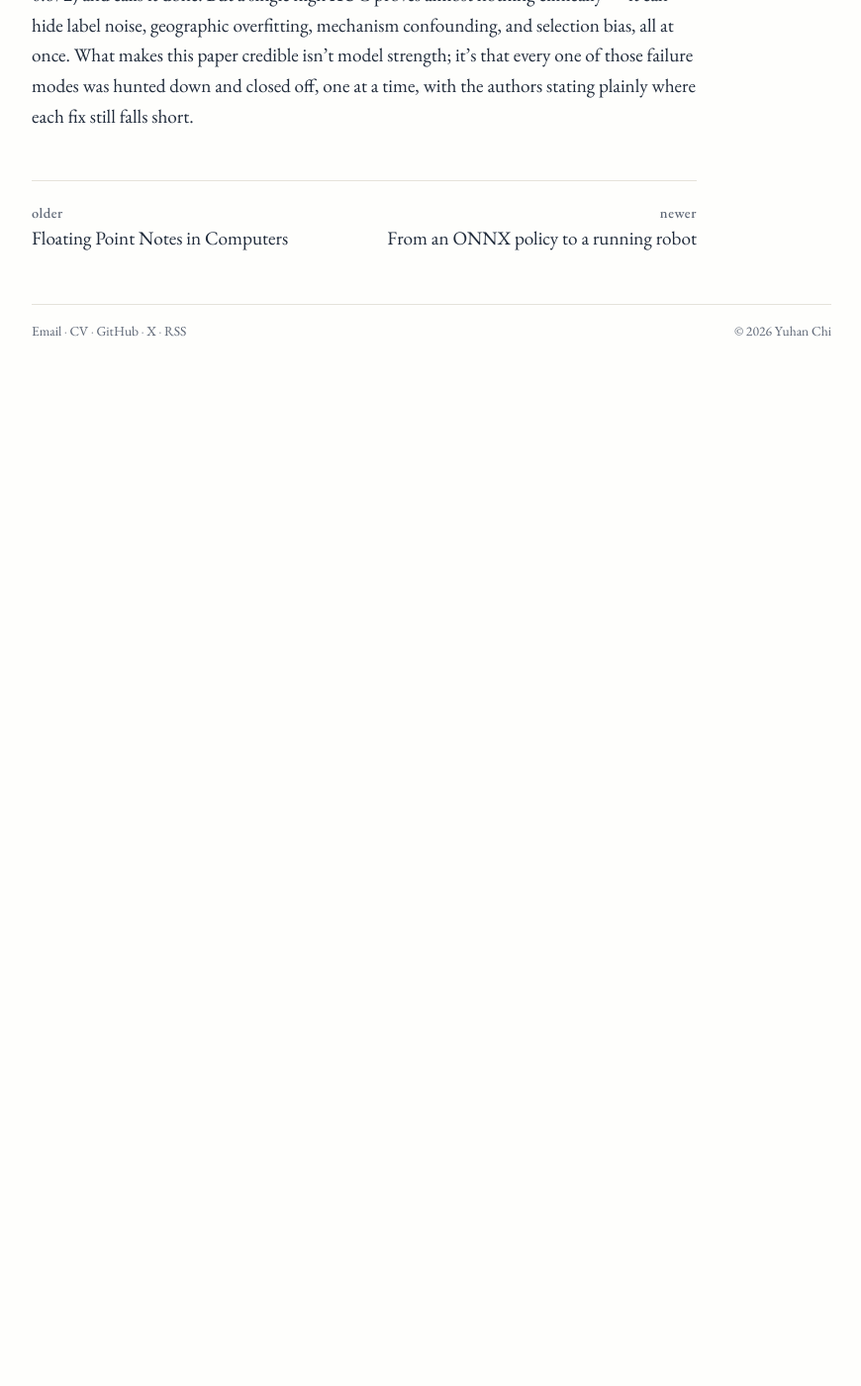
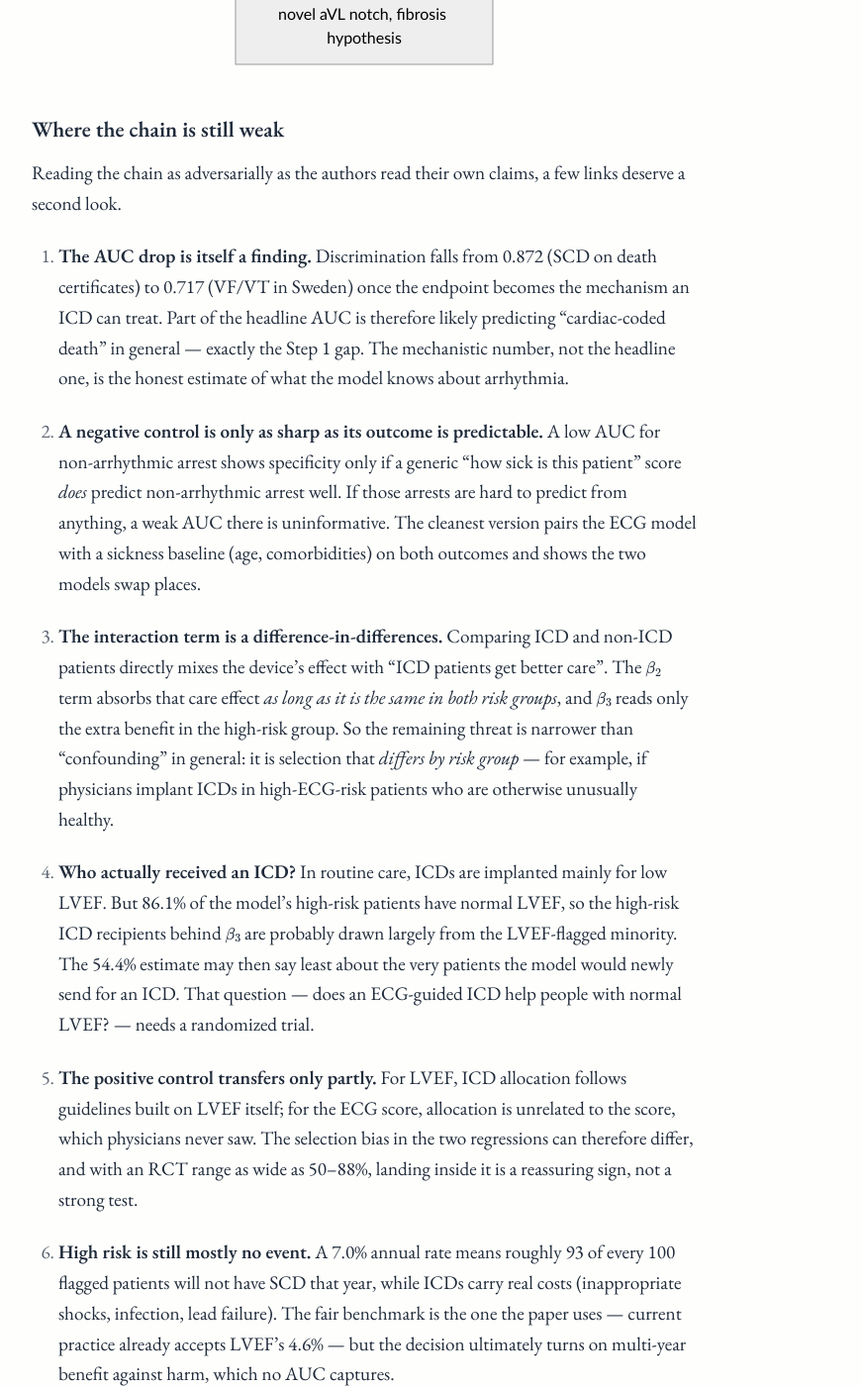
Before and after one commit to yuhanchi/yuhanchi.github.io, a Jekyll site: the page built from _posts/2026-07-15-visit-prof-obermeyer.md, in a window 1280 px wide and 1400 px high, scrolled down 7246 px. Shown: the whole window at 99% size, without its empty margins (204-1074 px from the left). Built offline with Jekyll 4.4.1, drawn with Linux system fonts in a browser that asks for light colours; some web fonts are replaced; before the commit the page ends 7613 px from its top, so only the background shows below that; some of the changed text lies outside the part shown.

Commit message:
Obermeyer post: tighten the analysis and add a critique section
- Intro: a proof closes every case; empirical work names and narrows gaps
- Step 1: negatives are non-SCD patients; AUC is silent on the operating
  point, so tie the Step 0 claim to the abstract's 7.0% vs 4.6% comparison
- Step 4: "negative-control outcome"; 0.582 is weak, not chance
- Step 5: regression outcome is death, matching the reported result
- Step 6 and closing: "evidence", not "proof"
- New "Where the chain is still weak" section: AUC drop as a finding,
  negative-control predictability, interaction as difference-in-differences,
  who actually received ICDs, limits of the positive control, base-rate harms

Co-Authored-By: Claude Opus 5.5 <noreply@anthropic.com>

````diff
--- a/_posts/2026-07-15-visit-prof-obermeyer.md
+++ b/_posts/2026-07-15-visit-prof-obermeyer.md
@@ -33,7 +33,7 @@ Sudden cardiac death is, in theory, preventable with defibrillators. But every y
 
 ## The Logical Structure of the Paper: A Chain of Falsification
 
-This paper isn't "we ran an experiment and the model worked." It reads closer to a mathematical proof: state a bold claim, then actively search for the strongest counterexample, and design one targeted experiment to close each gap — repeat until no gap remains. The result is a chain of eliminated alternative explanations. Below is that chain, compressed.
+This paper isn't "we ran an experiment and the model worked." It reads closer to a mathematical proof: state a bold claim, then actively search for the strongest counterexample, and design one targeted experiment to close each gap — repeat until every remaining gap is either closed or explicitly named. Unlike a proof, empirical work can never eliminate *all* alternatives; it can only make them implausible one by one. The result is a chain of eliminated alternative explanations. Below is that chain, compressed.
 
 ### Step 0 — The Problem
 
@@ -45,9 +45,11 @@ Claim to test: **a deep learning model reading raw ECG can out-predict LVEF.**
 
 Metric: AUC, defined as
 
-$$\text{AUC} = P(\text{score}(X_{\text{died}}) > \text{score}(X_{\text{survived}}))$$
+$$\text{AUC} = P\big(\text{score}(X_{\text{SCD}}) > \text{score}(X_{\text{no SCD}})\big)$$
 
-the probability that a random SCD case is scored higher than a random survivor. AUC is chosen over accuracy because the base rate is only ~0.6%/year — a trivial "never predict SCD" classifier hits 99.4% accuracy while being useless. AUC is robust to this imbalance because it measures ranking, not hit rate.
+the probability that a random SCD case is scored higher than a random patient who did not die of SCD (including people who died of other causes). AUC is chosen over accuracy because the base rate is only ~0.6%/year — a trivial "never predict SCD" classifier hits 99.4% accuracy while being useless. AUC does not depend on the base rate because it measures ranking, not hit rate.
+
+The flip side: AUC says nothing about the *operating point*, which is what a clinician acts on. The decision-relevant comparison with LVEF is in the abstract: the model's top 2.2% have a 7.0% annual SCD rate versus 4.6% for the 1.9% flagged by low LVEF — a similar-sized group with a higher event rate — and 86.1% of the model's high-risk patients are people LVEF would never flag. That, more than the AUC, is the direct test of the Step 0 claim.
 
 **Result:** AUC = 0.872, vs. 0.697 for the existing AHA/ACC risk score and 0.655 for a prior published ECG deep-learning model.
 
@@ -69,20 +71,20 @@ Fix: run the frozen model, with no fine-tuning, on an external US cohort — dif
 
 **Gap:** this still only answers "can it rank risk," not "is the signal specific to arrhythmia." A model that merely learned "this patient is generally very sick" would also rank well here — and would be clinically useless, since an ICD cannot treat generic illness.
 
-### Step 4 — Specificity: a placebo negative control (Taiwan)
+### Step 4 — Specificity: a negative-control outcome (Taiwan)
 
 The sharpest test in the paper. If the model only detects general sickness, it should perform equally well on *any* severe illness. Test it on a population where cardiac-arrest cases are chart-reviewed and split into:
 
 - arrhythmic arrest (n = 96) — the true target
-- non-arrhythmic arrest (stroke, respiratory failure, etc.) — the placebo
+- non-arrhythmic arrest (stroke, respiratory failure, etc.) — the negative control, playing the role of a placebo
 
-**Result:** AUC = 0.767 for arrhythmic arrest vs. AUC = 0.582 (near chance) for non-arrhythmic arrest, P < 0.001. The model fails exactly where a mechanism-specific model should fail — which is what makes it credible.
+**Result:** AUC = 0.767 for arrhythmic arrest vs. AUC = 0.582 (much weaker, though above chance) for non-arrhythmic arrest, P < 0.001. The model fails exactly where a mechanism-specific model should fail — which is what makes it credible.
 
 ### Step 5 — From ranking to causation: does the ICD actually help?
 
 Everything above answers "can we identify high-risk patients," not "does treating them work." That's a causal question, and there is no RCT here — only observational data, modeled with an OLS interaction term:
 
-$$\text{SCD} = \beta_0 + \beta_1(\text{high risk}) + \beta_2(\text{has ICD}) + \beta_3(\text{high risk} \times \text{has ICD}) + \text{controls}$$
+$$\text{death} = \beta_0 + \beta_1(\text{high risk}) + \beta_2(\text{has ICD}) + \beta_3(\text{high risk} \times \text{has ICD}) + \text{controls}$$
 
 $\beta_3$ is the quantity of interest: do patients who are both high-risk and have an ICD show *less* mortality than the two main effects alone would predict?
 
@@ -96,7 +98,7 @@ Since the confounding in Step 5 can't be removed, the authors instead check whet
 
 **Result:** the same regression recovers 67.5% — squarely inside the RCT-validated range.
 
-This doesn't prove Step 5's causal estimate is unconfounded; it proves the regression framework isn't systematically broken. A badly miscalibrated framework would be unlikely to reproduce a known RCT effect size by chance. This is calibration, not confounder removal — a distinction the authors are careful to state.
+This doesn't prove Step 5's causal estimate is unconfounded; it is evidence that the regression framework isn't systematically broken. A badly miscalibrated framework would be unlikely to reproduce a known RCT effect size by chance. This is calibration, not confounder removal — a distinction the authors are careful to state.
 
 ### Step 7 — Opening the black box
 
@@ -115,7 +117,7 @@ flowchart TD
     S1["Step 1 — Discrimination<br/>AUC = 0.872"]
     S2["Step 2 — Mechanism<br/>VF/VT tracking"]
     S3["Step 3 — Generalization<br/>US zero-shot transfer, AUC = 0.822"]
-    S4["Step 4 — Specificity<br/>Taiwan placebo control<br/>0.767 vs 0.582"]
+    S4["Step 4 — Specificity<br/>Taiwan negative control<br/>0.767 vs 0.582"]
     S5["Step 5 — Causation<br/>OLS interaction: ICD × high-risk<br/>54.4% lower mortality"]
     S6["Step 6 — Calibration<br/>same regression on LVEF<br/>recovers RCT range 50–88%"]
     S7["Step 7 — Interpretability<br/>generative model →<br/>novel aVL notch, fibrosis hypothesis"]
@@ -126,9 +128,27 @@ flowchart TD
     S3 -->|"gap: arrhythmia-specific, or just 'sick'?"| S4
     S4 -->|"specificity resolved"| S5
     S5 -->|"gap: observational, confounded"| S6
-    S6 -->|"framework validated"| S7
+    S6 -->|"framework calibrated"| S7
 ```
+
+### Where the chain is still weak
+
+Reading the chain as adversarially as the authors read their own claims, a few links deserve a second look.
+
+1. **The AUC drop is itself a finding.** Discrimination falls from 0.872 (SCD on death certificates) to 0.717 (VF/VT in Sweden) once the endpoint becomes the mechanism an ICD can treat. Part of the headline AUC is therefore likely predicting "cardiac-coded death" in general — exactly the Step 1 gap. The mechanistic number, not the headline one, is the honest estimate of what the model knows about arrhythmia.
+
+2. **A negative control is only as sharp as its outcome is predictable.** A low AUC for non-arrhythmic arrest shows specificity only if a generic "how sick is this patient" score *does* predict non-arrhythmic arrest well. If those arrests are hard to predict from anything, a weak AUC there is uninformative. The cleanest version pairs the ECG model with a sickness baseline (age, comorbidities) on both outcomes and shows the two models swap places.
+
+3. **The interaction term is a difference-in-differences.** Comparing ICD and non-ICD patients directly mixes the device's effect with "ICD patients get better care". The $\beta_2$ term absorbs that care effect *as long as it is the same in both risk groups*, and $\beta_3$ reads only the extra benefit in the high-risk group. So the remaining threat is narrower than "confounding" in general: it is selection that *differs by risk group* — for example, if physicians implant ICDs in high-ECG-risk patients who are otherwise unusually healthy.
+
+4. **Who actually received an ICD?** In routine care, ICDs are implanted mainly for low LVEF. But 86.1% of the model's high-risk patients have normal LVEF, so the high-risk ICD recipients behind $\beta_3$ are probably drawn largely from the LVEF-flagged minority. The 54.4% estimate may then say least about the very patients the model would newly send for an ICD. That question — does an ECG-guided ICD help people with normal LVEF? — needs a randomized trial.
+
+5. **The positive control transfers only partly.** For LVEF, ICD allocation follows guidelines built on LVEF itself; for the ECG score, allocation is unrelated to the score, which physicians never saw. The selection bias in the two regressions can therefore differ, and with an RCT range as wide as 50–88%, landing inside it is a reassuring sign, not a strong test.
+
+6. **High risk is still mostly no event.** A 7.0% annual rate means roughly 93 of every 100 flagged patients will not have SCD that year, while ICDs carry real costs (inappropriate shocks, infection, lead failure). The fair benchmark is the one the paper uses — current practice already accepts LVEF's 4.6% — but the decision ultimately turns on multi-year benefit against harm, which no AUC captures.
+
+None of this undercuts the paper's structure; it is the same method applied one level further. Each point names the next experiment, which is what a good chain of falsification is supposed to do.
 
 ### Why this structure is worth studying
 
-The mathematical habit on display is close to proof by contradiction paired with adversarial peer review: after every claim, ask "what is the strongest way this could still be wrong?", then design the one experiment that would falsify it. A less careful paper stops at Step 1 (AUC = 0.872) and calls it done. But a single high AUC proves almost nothing clinically — it can hide label noise, geographic overfitting, mechanism confounding, and selection bias, all at once. What makes this paper credible isn't model strength; it's that every one of those failure modes was hunted down and closed off, one at a time, with the authors stating plainly where each fix still falls short.
+The mathematical habit on display is close to proof by contradiction paired with adversarial peer review: after every claim, ask "what is the strongest way this could still be wrong?", then design the one experiment that would falsify it. A less careful paper stops at Step 1 (AUC = 0.872) and calls it done. But a single high AUC proves almost nothing clinically — it can hide label noise, geographic overfitting, mechanism confounding, and selection bias, all at once. What makes this paper credible isn't model strength; it's that every one of those failure modes was hunted down, one at a time — closed where it could be, and stated plainly where the fix still falls short.
````
